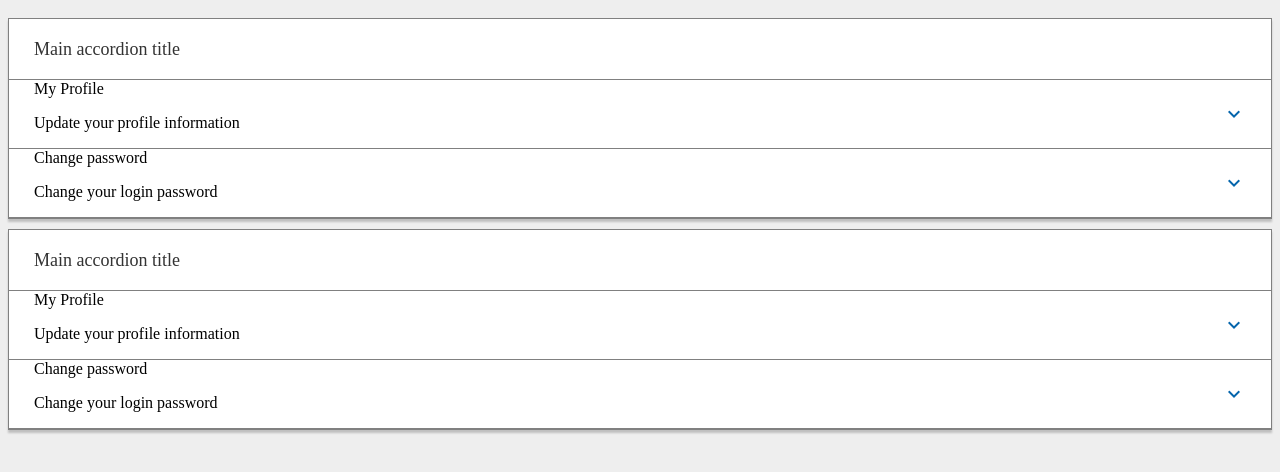
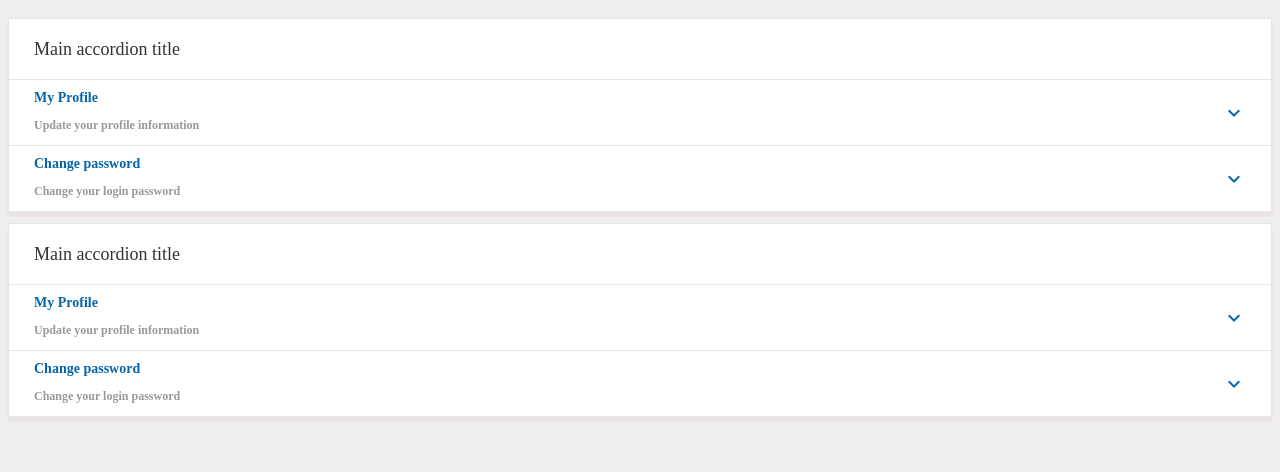
Before and after one commit to carloxs995/prj-accordion, a website: page index.html in a window 1280 px wide. Shown: the part 48-520 px from the top of the page. Drawn offline with Linux system fonts and the light colour scheme.

Commit message:
progress style

```diff
--- a/css/sass/accordion.scss
+++ b/css/sass/accordion.scss
@@ -1,10 +1,10 @@
 .accordion-container {
   background: white;
-  border: 1px solid grey;
-  box-shadow: 0px 3px 2px rgba(0, 0, 0, 0.2);
+  border: 1px solid #e4e6e5;
+  box-shadow: 0px 3px 2px rgba(235, 164, 164, 0.2);
   &__main-title {
     padding: 0 25px;
-    border-bottom: 1px solid grey;
+    border-bottom: 1px solid #e4e6e5;
     display: flex;
     align-items: center;
     min-height: 60px;
@@ -22,8 +22,23 @@
         align-items: center;
         justify-content: space-between;
         padding: 0 25px;
-        border-bottom: 1px solid grey;
+        border-bottom: 1px solid #e4e6e5;
+        min-height: 50px;
         .main-info-accordion {
+          display: flex;
+          flex-direction: column;
+          .title {
+            margin-top: 10px;
+            color: #0465ac;
+            font-size: 14px;
+            font-weight: 600;
+          }
+          .desc {
+            margin: 12px 0;
+            font-size: 12px;
+            color: #999;
+            font-weight: 600;
+          }
         }
         .arrow {
           padding-left: 25px;
@@ -34,16 +49,23 @@
       }
       .accordion-content {
         display: none;
-        padding: 0 25px;
+        font-size: 13;
+        color: #333;
+        padding: 25px;
       }
 
       &.show {
         .accordion-header {
           border: none;
+          .main-info-accordion {
+            .title {
+              font-size: 18px;
+            }
+          }
         }
         .accordion-content {
           display: block;
-          border-bottom: 1px solid grey;
+          border-bottom: 1px solid #e4e6e5;
         }
       }
     }
--- a/js/accordion.js
+++ b/js/accordion.js
@@ -107,12 +107,14 @@ class Accordion {
 
     const titleAccordion = document.createElement('span');
     titleAccordion.innerText = title;
+    titleAccordion.className = 'title';
 
     mainInfoAccordion.appendChild(titleAccordion);
 
     if (subtitle) {
-      const subtitleAccordion = document.createElement('p');
+      const subtitleAccordion = document.createElement('span');
       subtitleAccordion.innerText = subtitle;
+      subtitleAccordion.className = 'desc';
 
       mainInfoAccordion.appendChild(subtitleAccordion);
     }
```
Also changed, not shown: js/min/accordion.js (+1 -1 lines), css/accordion.css.
